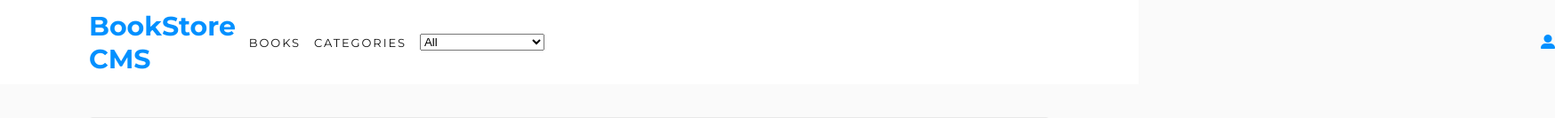
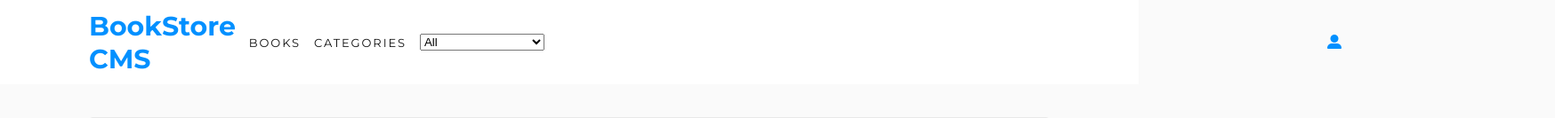
Before and after one commit to Alaska01/book-store, a React (Create React App) app: page / in a window 1280 px wide. Shown: the top 133 px of the page at 89% size, 1748 px wide, since content can reach past the window. Built offline with nearby package versions, Linux system fonts and the light colour scheme.

Commit message:
Fixed change as requested by TSE

```diff
--- a/src/App.scss
+++ b/src/App.scss
@@ -21,7 +21,6 @@ body {
   &.main {
     width: 100%;
     margin: 0 auto;
-    box-sizing: border-box;
   }
 }
 
@@ -42,7 +41,7 @@ body {
 
   span {
     float: right;
-    margin-left: 70rem;
+    margin-left: 55rem;
     color: #0290ff;
   }
 
--- a/src/components/NavBar.js
+++ b/src/components/NavBar.js
@@ -9,7 +9,6 @@ const NavBar = () => {
     dispatch(changeFilter(event.target.value));
   };
 
-  // The main-1 class was initially main, it may not be needed
   return (
     <div className="navbar main-1">
       <div className="navbar content">
```
